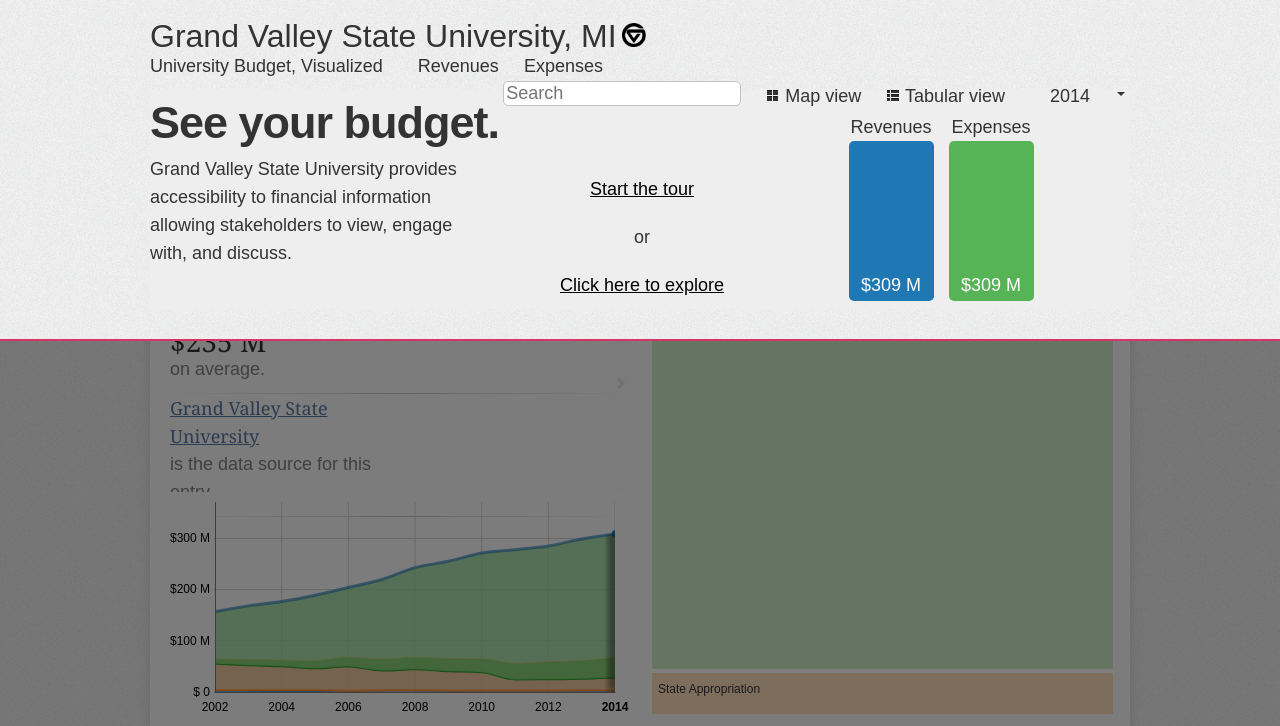
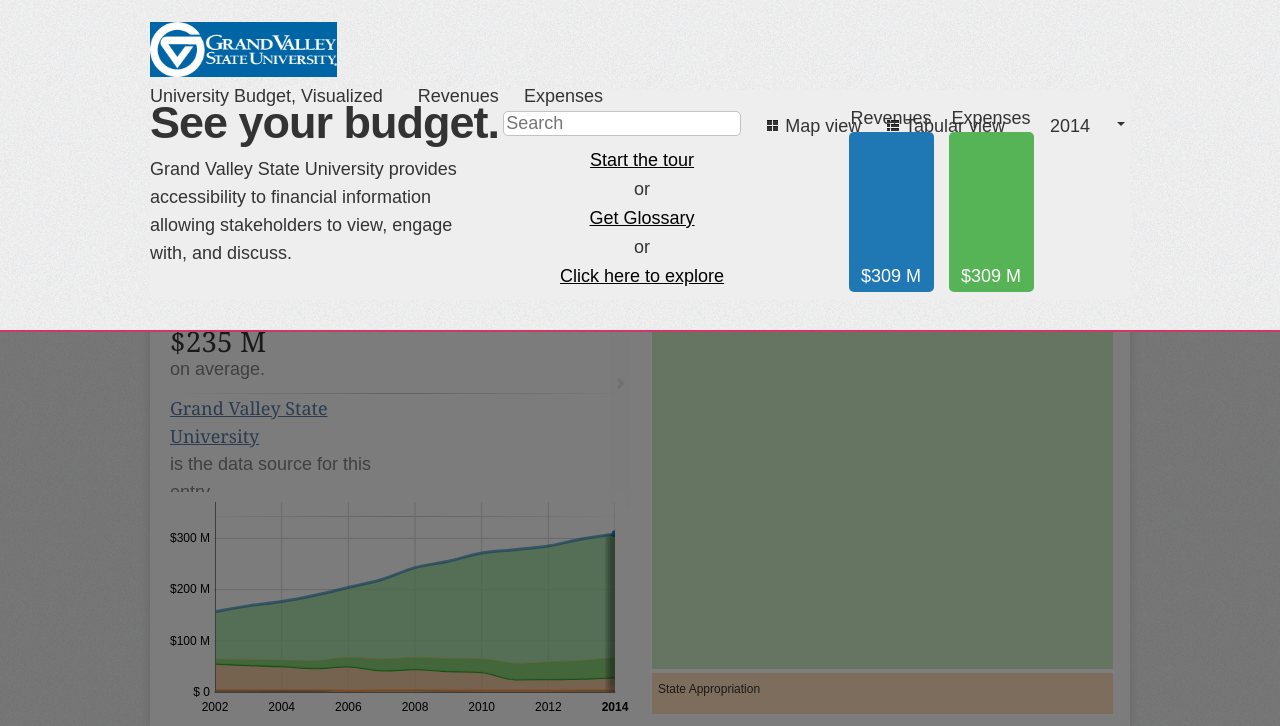
Before and after one commit to ibobriakov/gvsu-budget, a PHP site: page / in a window 1280 px wide. Shown: the top 726 px of the page. Run offline with PHP 8.4, Linux system fonts and the light colour scheme; some web fonts are replaced.

Commit message:
visual fixes

```diff
--- a/includes/home.php
+++ b/includes/home.php
@@ -13,12 +13,16 @@
 
                 <div class="home-column text-center" id="home-col2" style=
                 "display:inline-block; margin-left:auto;">
-                    <p style="margin-top:20px;"><a class="link" href=
+                    <p style="margin-top:-0.5em;"><a class="link" href=
                     "javascript:;" onclick="avb.home.hide(true);" style=
                     "text-decoration:underline;">Start the tour</a>
                     </p>
-                    <p style="margin-top:20px;">or</p>
-                    <p style="margin-top:20px;"><a class="link" href="javascript:;" onclick=
+                    <p style="margin-top:-0.5em;">or</p>
+                    <p style="margin-top:-0.5em;"><a class="link" href="/data/glossary.docx" onclick=
+                    "avb.home.hide();" style=
+                    "text-decoration:underline;">Get Glossary</a></p>
+                    <p style="margin-top:-0.5em;">or</p>
+                    <p style="margin-top:-0.5em;"><a class="link" href="javascript:;" onclick=
                     "avb.home.hide();" style=
                     "text-decoration:underline;">Click here to explore</a></p>
                 </div>
--- a/includes/navbar.php
+++ b/includes/navbar.php
@@ -4,8 +4,8 @@
 
     <div class="homebutton" onclick='window.location = "/"'>
 
-      <div style="font-size:32px;line-height:28px; display:inline-block"> <?php echo $shortName; ?>, <?php echo $stateAbbreviation; ?>  </div>
-      <img src="/img/logo@High.png" alt="avb-logo" width=24 height=24 />
+      <div style="font-size:32px;line-height:28px; display:none"> <?php echo $shortName; ?>, <?php echo $stateAbbreviation; ?>  </div>
+      <img src="/img/logo@High.png" alt="avb-logo" height="55px" />
    </div>
 
     <div id="navbar-links" style="line-height:30px;">
--- a/js/years_chart.js
+++ b/js/years_chart.js
@@ -116,8 +116,18 @@ d3.json('/data/mpu-years/mpu-sum.json', function(error, data){
       .x(function(d) { return d[0] })
       .y(function(d) { return d[1] })
       .clipEdge(true)
-      .useInteractiveGuideline(true)
-      ;
+      // .useInteractiveGuideline(true)
+      .tooltip(function(key, x, y, e, graph) {
+        var s = 0;
+        var xx = e.pointIndex;
+        for (i in data[current_category]) {
+          s += data[current_category][i].values[xx][1];
+        }
+        // console.log(data[current_category], 'e', e, y);
+        var p = e.point[1] / s * 100.0;
+        var res = '<h4>' + x + ' (total ' + formatcurrency(s) + ')</h4> ' + key + '<p> ' + Math.round(p) +'% of total (' + y + ')</p>'
+        return res;
+      });
 
       chart.xAxis
       .showMaxMin(false)
```
Also changed, not shown: img/logo@High.png, 1 other file.
